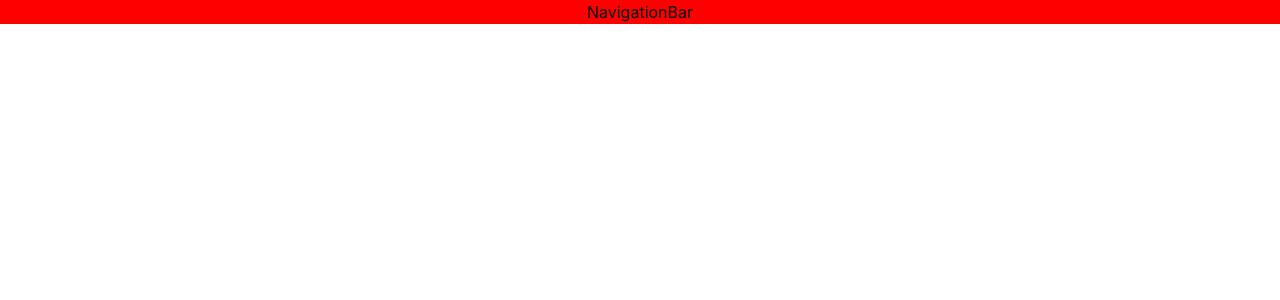
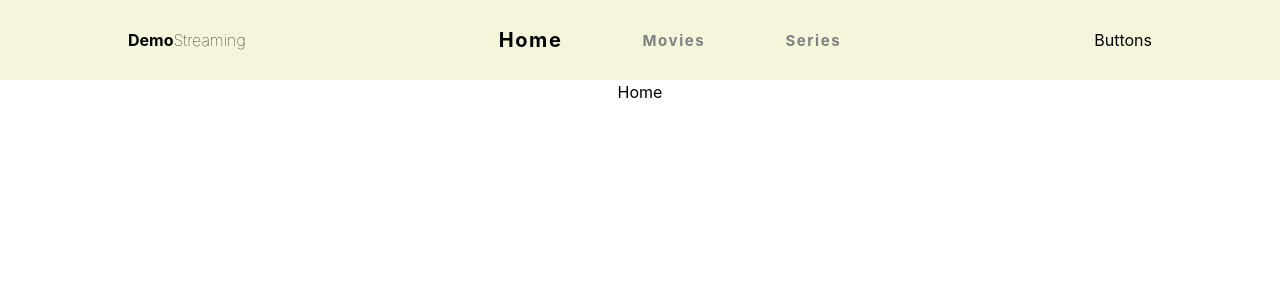
Before and after one commit to patrick-katambi/07-ellipsis_js_challenge, a React (Create React App) app: page /home in a window 1280 px wide. Shown: the top 300 px of the page. Built offline with nearby package versions, Linux system fonts and the light colour scheme.

Commit message:
page navigation setup

```diff
--- a/package.json
+++ b/package.json
@@ -11,6 +11,7 @@
     "react": "^18.0.0",
     "react-dom": "^18.0.0",
     "react-redux": "^7.2.8",
+    "react-router-dom": "^6.3.0",
     "react-scripts": "5.0.0"
   },
   "scripts": {
--- a/src/App.js
+++ b/src/App.js
@@ -3,11 +3,23 @@ import logo from './logo.svg';
 import { Counter } from './features/counter/Counter';
 import './App.css';
 import NavigationBar from './components/NavigationBar';
+import { Routes, Route } from 'react-router-dom';
+import Home from './pages/home/index'
+import Series from './pages/series/index'
+import Movies from './pages/movies/index'
 
 function App() {
   return (
     <div className="App">
       <NavigationBar />
+
+      <Routes>
+        <Route index element={<Home />} />
+        <Route path="home" element={<Home />} />
+        <Route path="series" element={<Series />} />
+        <Route path="movies" element={<Movies />} />
+        <Route path="*" element={<p>404 error</p>} />
+      </Routes>
     </div>
   );
 }
--- a/src/components/NavigationBar.js
+++ b/src/components/NavigationBar.js
@@ -1,9 +1,62 @@
-import React from 'react'
+import React from "react";
+import { Routes, Route, Link, NavLink } from "react-router-dom";
 
 function NavigationBar() {
   return (
-    <div className=' bg-[red] '>NavigationBar</div>
-  )
+    <div className=" w-full h-[80px] px-[10%] flex items-center justify-between bg-[beige] ">
+      <Logo />
+      <MenuLinksSection />
+      <div>Buttons</div>
+    </div>
+  );
 }
 
-export default NavigationBar
+export default NavigationBar;
+
+function Logo() {
+  const logoNameFirstPart = "Demo";
+  const logoNameSecondPart = "Streaming";
+  return (
+    <div>
+      <p className=" font-bold ">
+        {logoNameFirstPart}
+        <span className=" font-thin ">{logoNameSecondPart}</span>
+      </p>
+    </div>
+  );
+}
+
+function MenuLinksSection(props) {
+  const navItems = [
+    { path: "/home", label: "Home" },
+    { path: "/movies", label: "Movies" },
+    { path: "/series", label: "Series" },
+  ];
+  return (
+    <nav className=" flex items-center ">
+      {navItems.map((navItem, index) => {
+        return <NavItem path={navItem.path} label={navItem.label} />;
+      })}
+    </nav>
+  );
+}
+
+function NavItem(props) {
+  return (
+    <ul className=" mx-5 font-bold tracking-widest ">
+      <NavLink
+        to={props.path}
+        style={({ isActive }) => {
+          return {
+              padding: '20px',
+            fontSize: isActive ? "20px" : "15px",
+            color: isActive ? "black" : "grey",
+            transition: '0.3s'
+          };
+        }}
+      >
+        {props.label}
+      </NavLink>
+    </ul>
+  );
+}
--- a/src/index.js
+++ b/src/index.js
@@ -1,18 +1,22 @@
-import React from 'react';
-import ReactDOM from 'react-dom';
-import './index.css';
-import App from './App';
-import { store } from './app/store';
-import { Provider } from 'react-redux';
-import * as serviceWorker from './serviceWorker';
+import React from "react";
+import ReactDOM from "react-dom";
+import "./index.css";
+import App from "./App";
+import { store } from "./app/store";
+import { Provider } from "react-redux";
+import * as serviceWorker from "./serviceWorker";
+
+import { BrowserRouter } from "react-router-dom";
 
 ReactDOM.render(
   <React.StrictMode>
     <Provider store={store}>
-      <App />
+      <BrowserRouter>
+        <App />
+      </BrowserRouter>
     </Provider>
   </React.StrictMode>,
-  document.getElementById('root')
+  document.getElementById("root")
 );
 
 // If you want your app to work offline and load faster, you can change
--- /dev/null
+++ b/src/pages/home/index.js
@@ -0,0 +1,9 @@
+import React from 'react'
+
+function Home() {
+  return (
+    <div>Home</div>
+  )
+}
+
+export default Home
--- /dev/null
+++ b/src/pages/movies/index.js
@@ -0,0 +1,9 @@
+import React from 'react'
+
+function Movies() {
+  return (
+    <div>Movies</div>
+  )
+}
+
+export default Movies
--- /dev/null
+++ b/src/pages/series/index.js
@@ -0,0 +1,9 @@
+import React from 'react'
+
+function Series() {
+  return (
+    <div>Series</div>
+  )
+}
+
+export default Series
```
Also changed, not shown: 1 other file (tests, documents, lock files or other folders).
